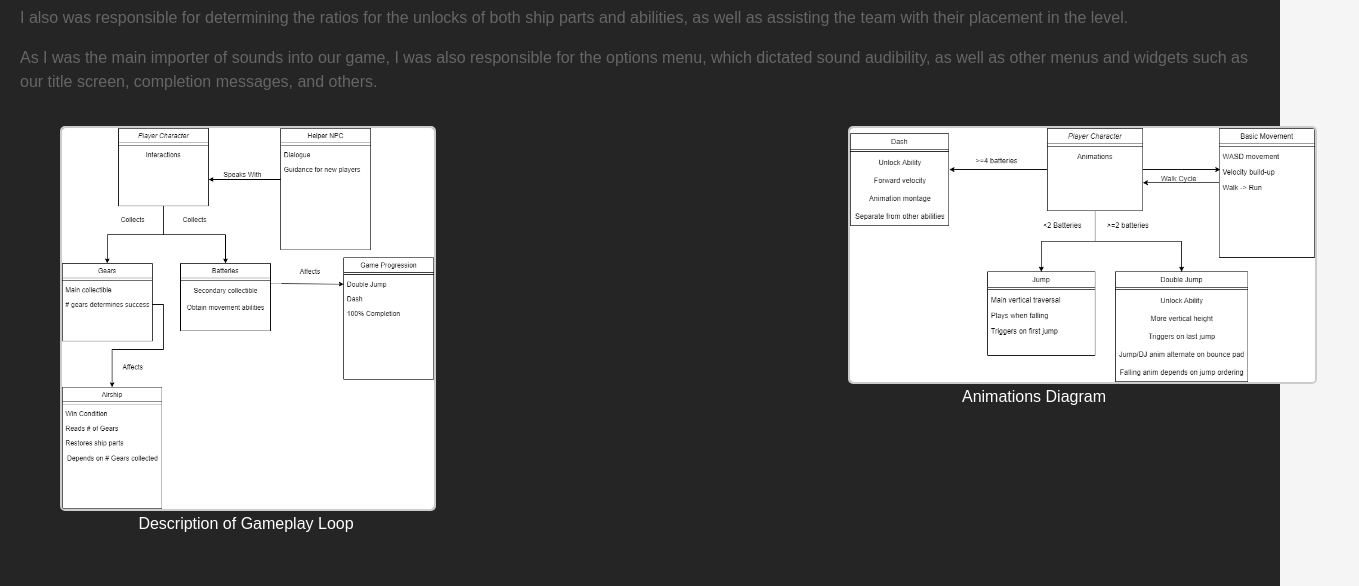
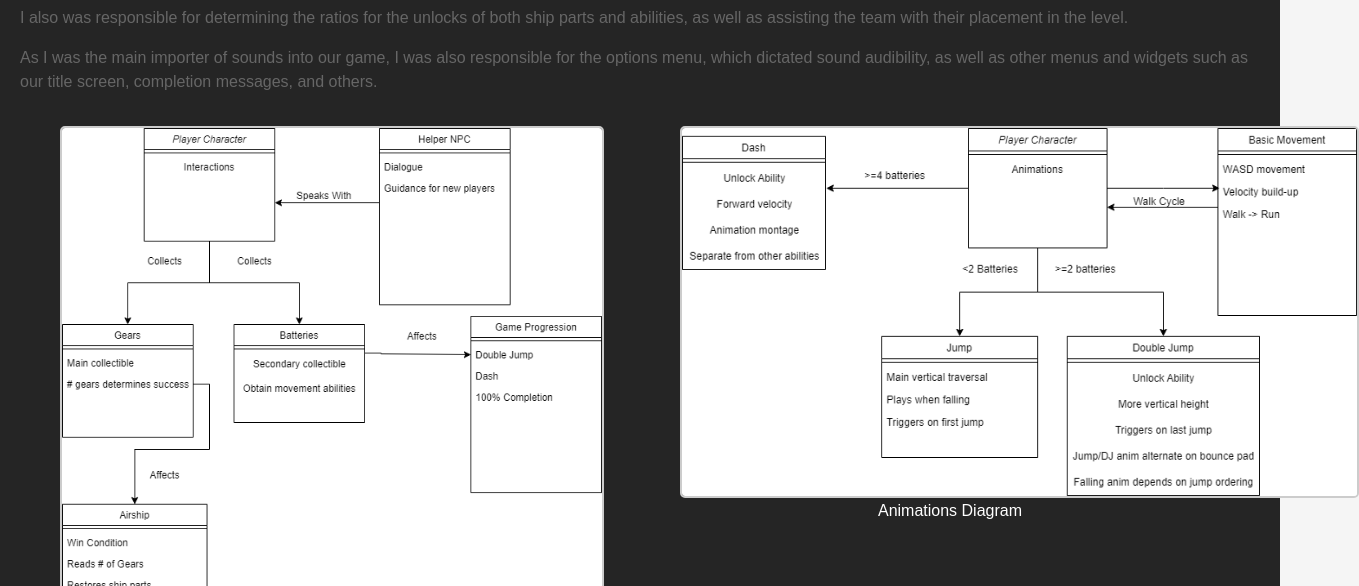
Before and after one commit to JustinS-23/JustinS-23.github.io, a plain HTML site: page index.htm in a window 1280 px wide. Shown: the part 1820-2406 px from the top of the page, 1359 px wide, since content can reach past the window. Drawn offline with Linux system fonts and the light colour scheme.

Commit message:
Update index.htm

```diff
--- a/index.htm
+++ b/index.htm
@@ -169,13 +169,13 @@
    </p>
 
 <div class="image-gallery" style="display: flex; justify-content: space-between;">
-    <figure style="text-align: center; width: 30%;">
+    <figure style="text-align: center; width: 50%;">
         <img src="Spaceward_UML.png" alt="Description of Gameplay Loop" style="width: 100%;">
         <figcaption>Description of Gameplay Loop</figcaption>  <!-- Title below the image -->
     </figure>
 
 
-    <figure style="text-align: center; width: 30%;">
+    <figure style="text-align: center; width: 50%;">
         <img src="Spaceward_Animations.png" alt="Animations Diagram" style="width: 125%;">
         <figcaption>Animations Diagram</figcaption>  <!-- Title under the image -->
     </figure>
```
